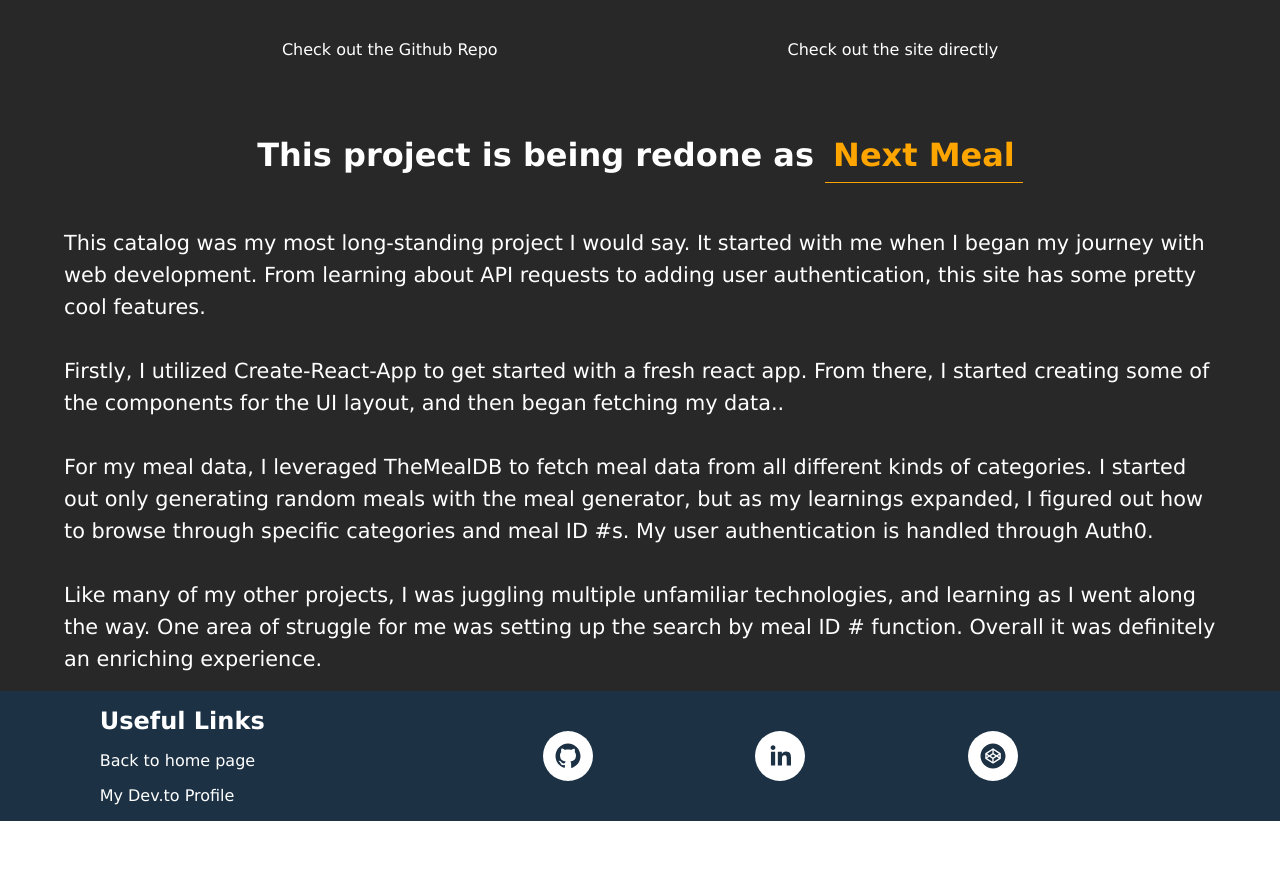
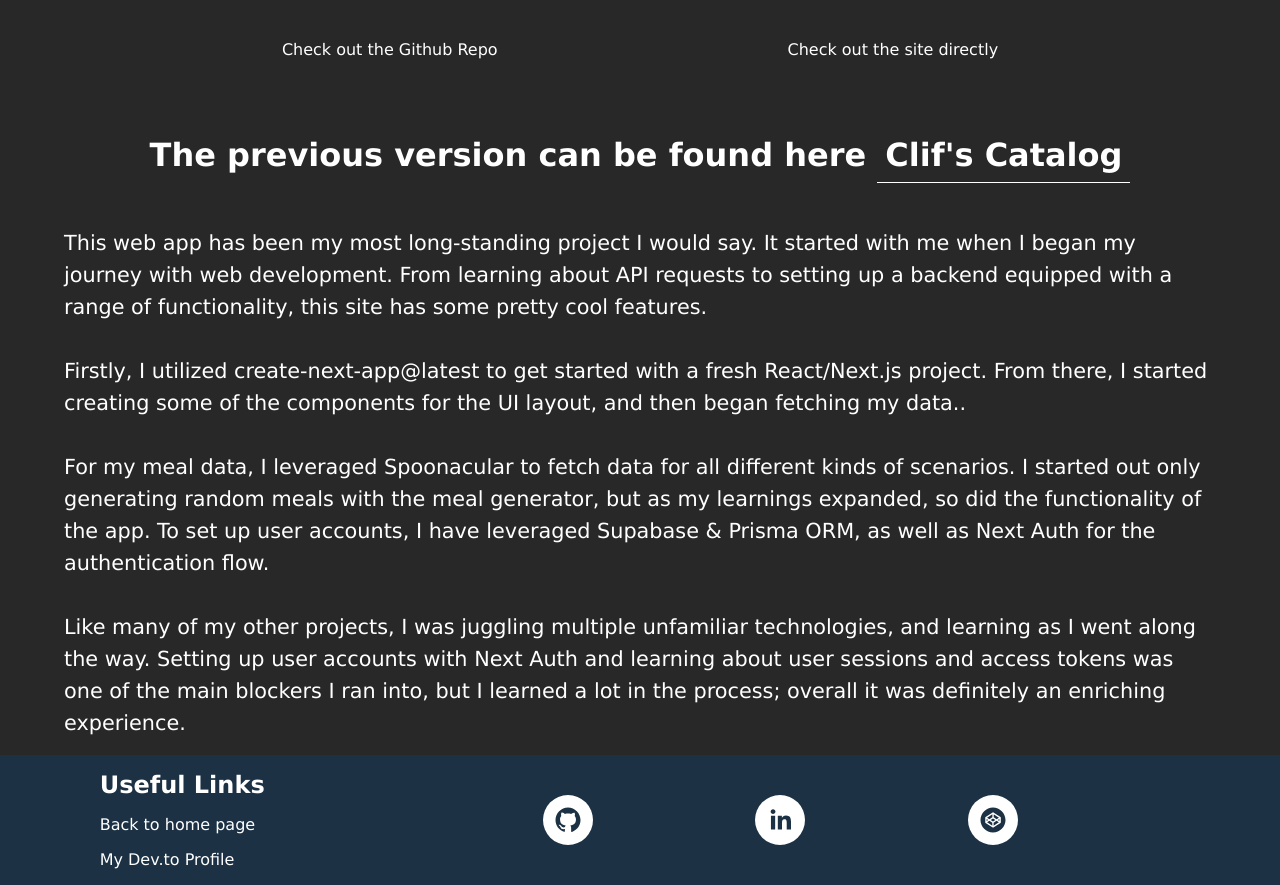
Before and after one commit to Vets-Who-Code/js-web-path-bealecs, a Next.js app: page /ClifsCatalog in a window 1280 px wide. Shown: the part 468-1353 px from the top of the page. Before the commit the page ends 1289 px from the top, so only its background shows below. Built offline with nearby package versions, Linux system fonts and the light colour scheme.

Commit message:
changes to support new project next meal

```diff
--- a/app/ClifsCatalog/ClifsCatalog.tsx
+++ b/app/ClifsCatalog/ClifsCatalog.tsx
@@ -1,6 +1,5 @@
 import Link from "next/link";
 import ClifsCatalogStyles from "../Components/CSS_Modules/ClifsCatalog.module.css";
-import { Footer } from "../Components/Footer";
 
 export const ClifsCatalog = () => {
   return (
@@ -9,7 +8,7 @@ export const ClifsCatalog = () => {
         <Link className={ClifsCatalogStyles.back} href="/Projects">
           <span className={ClifsCatalogStyles.arrow}>←</span> Back to projects
         </Link>
-        <h2>Clif's Catalog</h2>
+        <h2>Clif's Catalog / Next Meal</h2>
         <img
           className={ClifsCatalogStyles.image}
           src="./banner.webp"
@@ -17,44 +16,45 @@ export const ClifsCatalog = () => {
         />
         <div className={ClifsCatalogStyles.anchors}>
           <a
-            href="https://www.github.com/bealecs/meal"
+            href="https://www.github.com/bealecs/nextmeal"
             rel="noopener noreferrer"
             target="_blank"
           >
             Check out the Github Repo
           </a>
           <a
-            href="https://clifscatalog.netlify.app"
+            href="https://next-meal-cookbook.vercel.app"
             rel="noopener noreferrer"
             target="_blank"
           >
             Check out the site directly
           </a>
         </div>
-        <h4 style={{textAlign:"center",fontSize:"2rem",padding:'2rem',lineHeight:"3rem"}}>This project is being redone as <a className={ClifsCatalogStyles.newProjAnchor} href="https://github.com/bealecs/NextMeal" target="_blank" rel="noopener noreferrer">Next Meal</a></h4>
+        <h4 style={{textAlign:"center",fontSize:"2rem",padding:'2rem',lineHeight:"3rem"}}>The previous version can be found here <a className={ClifsCatalogStyles.newProjAnchor} href="https://github.com/bealecs/meal" target="_blank" rel="noopener noreferrer">Clif's Catalog</a></h4>
         <article className={ClifsCatalogStyles.article}>
           <p>
-            This catalog was my most long-standing project I would say. It
+            This web app has been my most long-standing project I would say. It
             started with me when I began my journey with web development. From
-            learning about API requests to adding user authentication, this site
+            learning about API requests to setting up a backend equipped with a range of functionality, this site
             has some pretty cool features.
             <br />
             <br />
-            Firstly, I utilized Create-React-App to get started with a fresh
-            react app. From there, I started creating some of the components for
+            Firstly, I utilized create-next-app@latest to get started with a fresh
+            React/Next.js project. From there, I started creating some of the components for
             the UI layout, and then began fetching my data..
             <br />
             <br />
-            For my meal data, I leveraged TheMealDB to fetch meal data from all
-            different kinds of categories. I started out only generating random
-            meals with the meal generator, but as my learnings expanded, I
-            figured out how to browse through specific categories and meal ID
-            #s. My user authentication is handled through Auth0. <br />
+            For my meal data, I leveraged Spoonacular to fetch data for all
+            different kinds of scenarios. I started out only generating random
+            meals with the meal generator, but as my learnings expanded, so
+            did the functionality of the app.
+            To set up user accounts, I have leveraged Supabase & Prisma ORM, as well as Next Auth for the authentication flow.
+            <br />
             <br />
             Like many of my other projects, I was juggling multiple unfamiliar
-            technologies, and learning as I went along the way. One area of
-            struggle for me was setting up the search by meal ID # function.
-            Overall it was definitely an enriching experience.
+            technologies, and learning as I went along the way. Setting up user accounts with Next Auth
+            and learning about user sessions and access tokens was one of the main blockers I ran into, but I learned a lot in the process;
+            overall it was definitely an enriching experience.
           </p>
         </article>
       </section>
--- a/app/Components/CSS_Modules/Blog.module.css
+++ b/app/Components/CSS_Modules/Blog.module.css
@@ -16,8 +16,7 @@
   color: black;
   text-decoration: none;
   padding: 0.8rem;
-  border: 1px solid black;
-  background-color: #f0f0f0;
+  background-color: transparent;
   width: fit-content;
   margin: auto;
   border-radius: 0.2rem;
--- a/app/Components/CSS_Modules/ClifsCatalog.module.css
+++ b/app/Components/CSS_Modules/ClifsCatalog.module.css
@@ -28,7 +28,7 @@
   margin: 2rem auto;
 }
 .anchors > a {
-  color: white;
+
   padding: 0.5rem;
   border-radius: 0.4rem;
   background-color: transparent;
@@ -41,7 +41,6 @@
 .newProjAnchor {
   padding: 0.5rem;
   border-bottom: 1px solid;
-  color: orange;
   text-decoration: none;
   transition: all ease 0.3s;
 }
@@ -49,9 +48,9 @@
   text-decoration: underline;
 }
 .back {
+  color: orange;
   border-radius: 0.4rem;
   text-decoration: none;
-  color: white;
   margin-bottom: 2rem 0;
   background-color: transparent;
   transition: all ease 0.3s;
--- a/app/page.css
+++ b/app/page.css
@@ -14,6 +14,15 @@
   transition: all ease 0.3s;
   min-height: 85vh;
 }
+.container_dark a {
+  color: white;
+}
+.container_light a {
+  color: black;
+}
+a:hover {
+  color: orange;
+}
 .container_light {
   transition: all ease 0.3s;
   min-height: 85vh;
```
Also changed, not shown: 1 other file (tests, documents, lock files or other folders).
